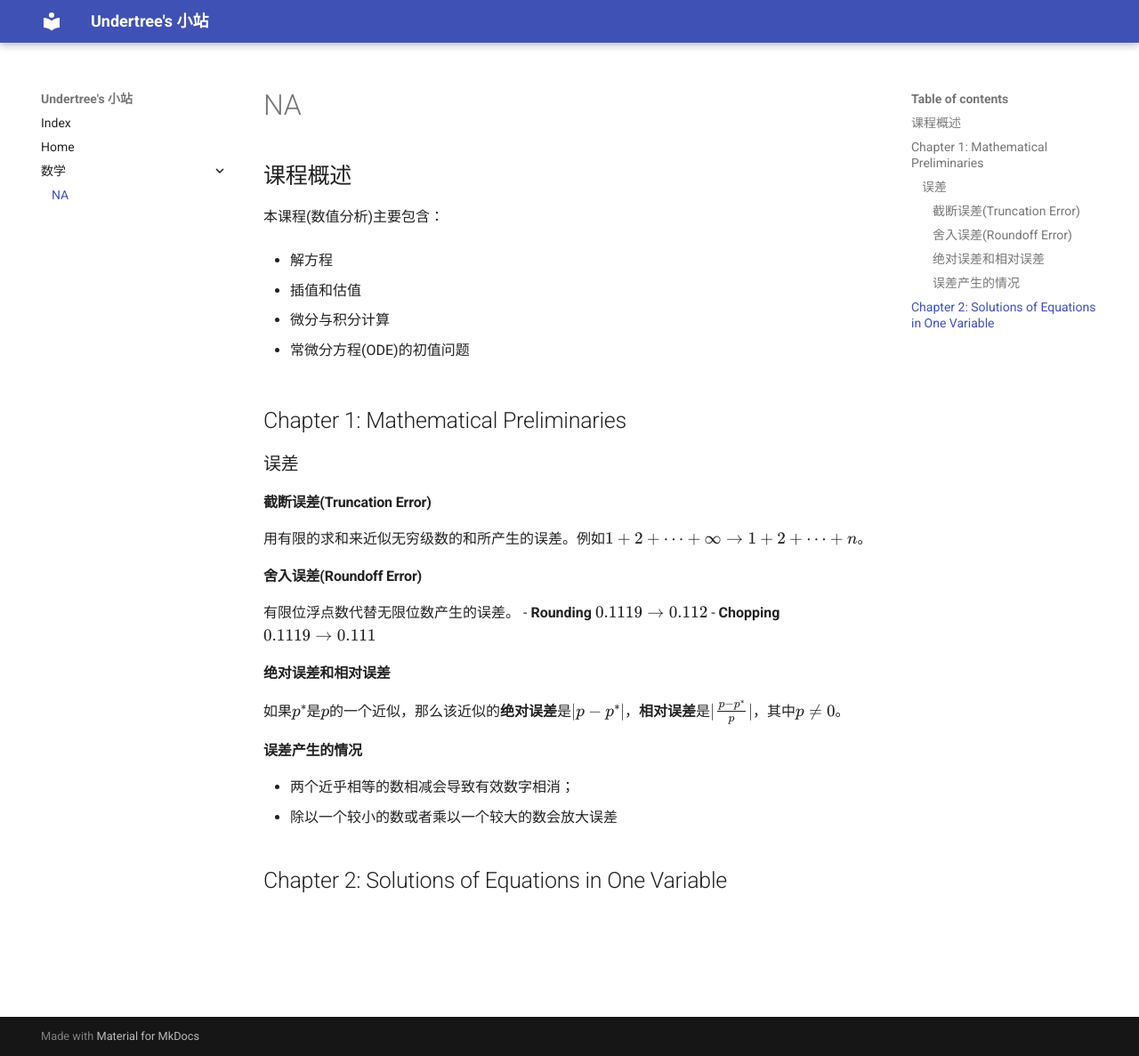
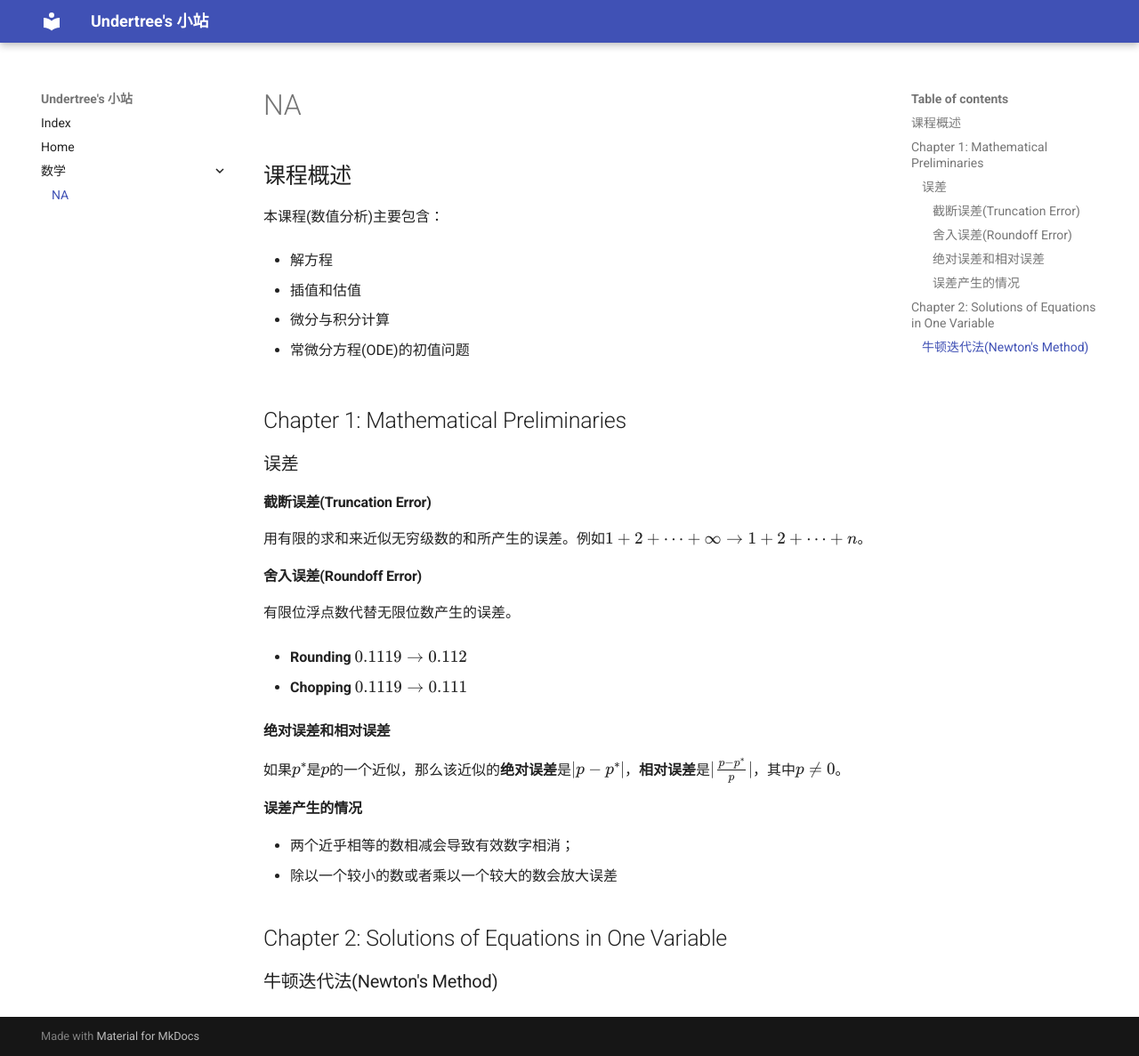
Before and after one commit to Undtree/Notes, an MkDocs documentation site: the page built from docs/NA.md, in a window 1280 px wide and 1187 px high. Shown: the whole window at 89% size. Built offline with MkDocs 1.6.1 and Material for MkDocs 9.7.7, drawn with Linux system fonts in a browser that asks for light colours.

Commit message:
add "Newton's Method"

```diff
--- a/docs/NA.md
+++ b/docs/NA.md
@@ -22,8 +22,10 @@
 #### 舍入误差(Roundoff Error)
 
 有限位浮点数代替无限位数产生的误差。
+
 - **Rounding**
   $0.1119 \to 0.112$
+
 - **Chopping**
   $0.1119 \to 0.111$
 
@@ -37,3 +39,5 @@
 - 除以一个较小的数或者乘以一个较大的数会放大误差
 
 ## Chapter 2: Solutions of Equations in One Variable
+
+### 牛顿迭代法(Newton's Method)
```
